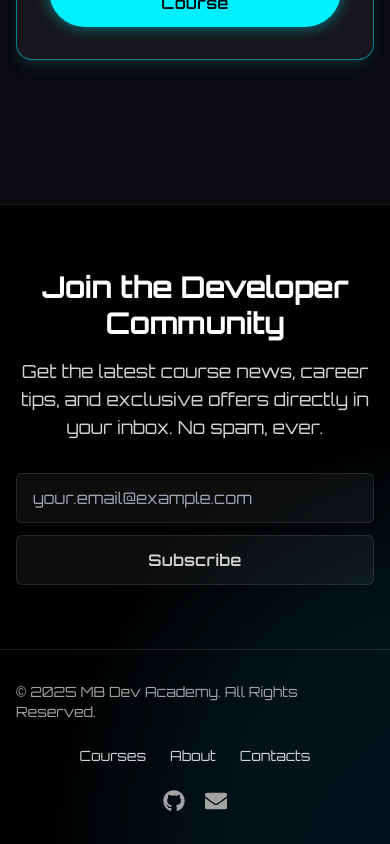
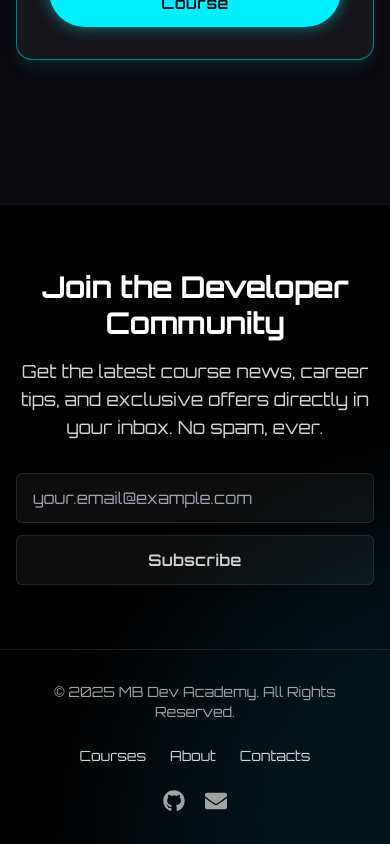
Before and after one commit to maribukh/edu-app_TSU, a React (Vite) app: page /course/react-full-immersion in a window 390 px wide. Shown: the part 2707-3551 px from the top of the page. Built offline with nearby package versions, Linux system fonts and the light colour scheme.

Commit message:
Update Footer.tsx

```diff
--- a/src/components/Footer.tsx
+++ b/src/components/Footer.tsx
@@ -71,7 +71,7 @@ export default function Footer() {
 
       <div className="relative z-10 container mx-auto px-4 py-8 border-t border-white/10">
         <div className="flex flex-col sm:flex-row justify-between items-center gap-6">
-          <p className="text-sm text-neutral-400">
+          <p className="text-sm text-neutral-400 text-center sm:text-left">
             © {new Date().getFullYear()} MB Dev Academy. All Rights Reserved.
           </p>
 
```
